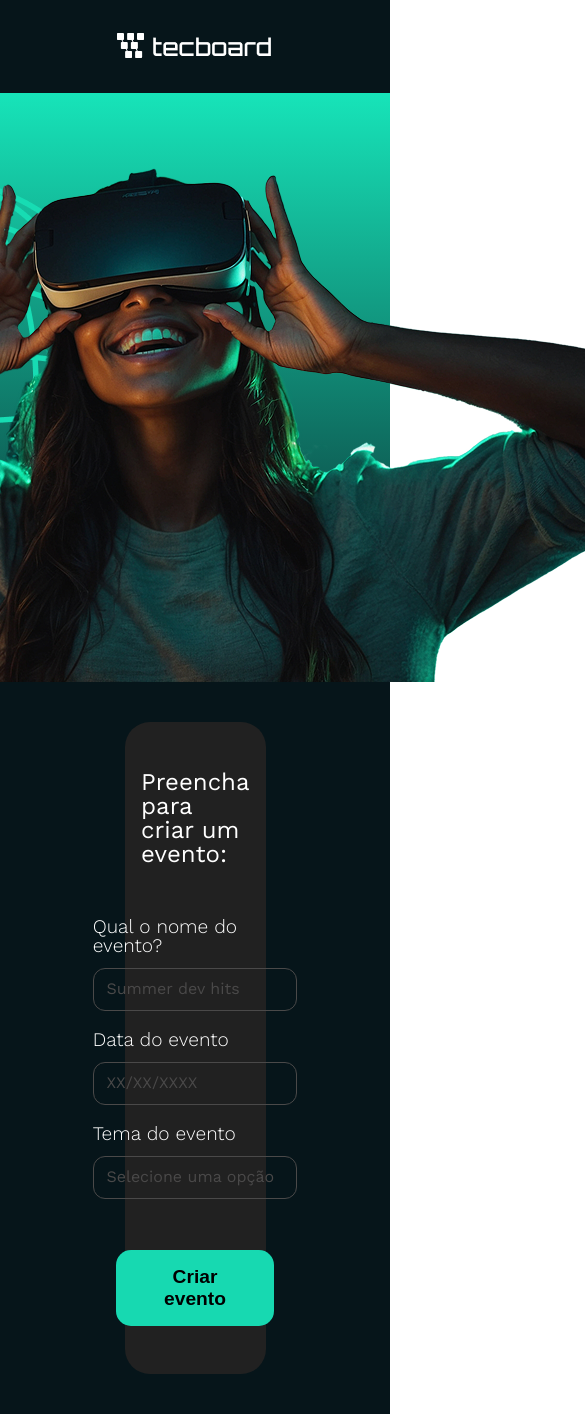
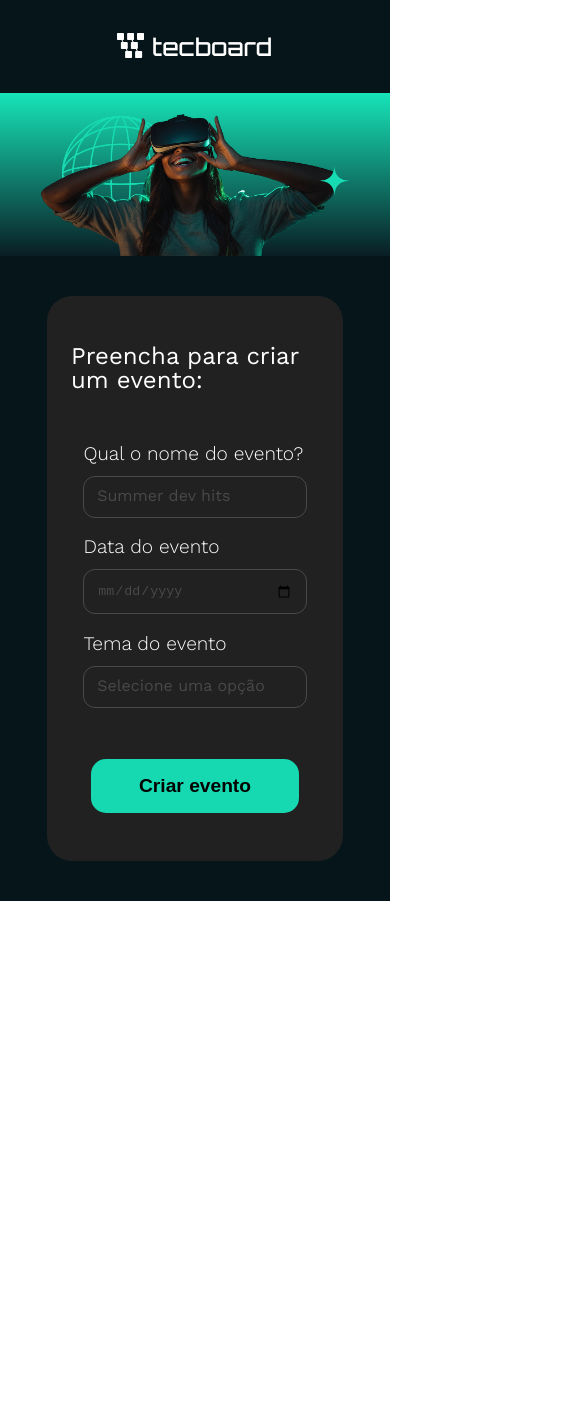
Before and after one commit to matheusgdsouza/projeto-React-Tecboard, a React (Vite) app: page / in a window 390 px wide. Shown: the top 1414 px of the page, 585 px wide, since content can reach past the window. After the commit the page ends 901 px from the top, so only its background shows below. Built offline with nearby package versions, Linux system fonts and the light colour scheme.

Commit message:
Transformando elementos JSX em componentes

```diff
--- a/src/App.css
+++ b/src/App.css
@@ -20,6 +20,10 @@
   display: flex;
   justify-content: center;
   background:  linear-gradient(180deg, #17E4B9 0%, #091d24 100%);
+}
+
+.conteudo-principal__banner img {
+  width: 80%;
 }
 
 /* ---------------------------------------------------- */
@@ -71,6 +75,10 @@
   border: var(--cinza-medio) solid 1px;
 }
 
+#input__data-evento {
+  color: var(--cinza-medio);
+}
+
 .input-novo-evento::placeholder {
   color: var(--cinza-medio);
   font-size: 1rem;
@@ -87,3 +95,13 @@
   margin-top: 2rem;
   cursor: pointer;
 }
+
+@media screen and (max-width: 1024px) {
+  .conteudo-principal__formulario-nova-tarefa {
+    width: 80%;
+  }
+
+  .conteudo-principal__banner {
+    height: 25%;
+  }
+}
--- a/src/App.jsx
+++ b/src/App.jsx
@@ -1,24 +1,66 @@
+
 import './App.css'
+
+function TituloForm(props) {
+  return(
+    <h2 {...props}>
+      {props.children}
+    </h2>
+  )
+}
+
+function Fieldset(props) {
+  return (
+    <fieldset>
+      {props.children}
+    </fieldset>
+  )
+}
+
+function LabelForm(props){
+  return (
+    <label {...props}>
+      {props.children}
+    </label>
+  )
+}
+
+function InputForm(props){
+  return (
+    <input {...props}>
+    </input>
+  )
+}
+
+function ButtonNewEvent(props) {
+  return (
+    <button {...props}>
+      {props.children}
+    </button>
+  )
+}
 
 function FormNewEvent() {
   return (
     <section className="conteudo-principal__section-formulario__nova-tarefa">
       <form action="" className="conteudo-principal__formulario-nova-tarefa">
-        <h2 className="formulario-nova-tarefa__titulo">Preencha para criar um evento:</h2>
-        <fieldset>
-          <label htmlFor="input__nome-do-evento" className="label-novo-evento" id="label__nome-novo-evento">Qual o nome do evento?</label>
-          <input type="text" id="input__nome-do-evento" className="input-novo-evento" placeholder='Summer dev hits' />
-        </fieldset>
-        <fieldset>
-          <label htmlFor="input__data-evento" className="label-novo-evento" id="label__data-evento">Data do evento</label>
-          <input type="text" id="input__data-evento" className="input-novo-evento" placeholder='XX/XX/XXXX' />
-        </fieldset>
-        <fieldset>
-          <label htmlFor="input__tema-evento" className="label-novo-evento" id="label__tema-evento">Tema do evento</label>
-          <input type="text" id="input__tema-evento" className="input-novo-evento" placeholder='Selecione uma opção' />
-        </fieldset>
+        <TituloForm className="formulario-nova-tarefa__titulo">
+          Preencha para criar um evento:
+          </TituloForm>
+        <Fieldset>
+          <LabelForm htmlFor="input__nome-do-evento" className="label-novo-evento" id="label__nome-novo-evento">Qual o nome do evento?</LabelForm>
+          <InputForm type="text" id="input__nome-do-evento" className="input-novo-evento" placeholder='Summer dev hits' />
+        </Fieldset>
+        <Fieldset>
+          <LabelForm htmlFor="input__data-evento" className="label-novo-evento" id="label__data-evento">Data do evento</LabelForm>
+          <InputForm type="date" id="input__data-evento" className="input-novo-evento" placeholder='XX/XX/XXXX' />
+        </Fieldset>
+        <Fieldset>
+          <LabelForm htmlFor="input__tema-evento" className="label-novo-evento" id="label__tema-evento">Tema do evento</LabelForm>
+          <InputForm type="text" id="input__tema-evento" className="input-novo-evento" placeholder='Selecione uma opção' />
+        </Fieldset>
 
-        <button className="formulario-nova-tarefa__button">Criar evento</button>
+        <ButtonNewEvent className="formulario-nova-tarefa__button">Criar evento</ButtonNewEvent>
       </form>
     </section>
   )
```
